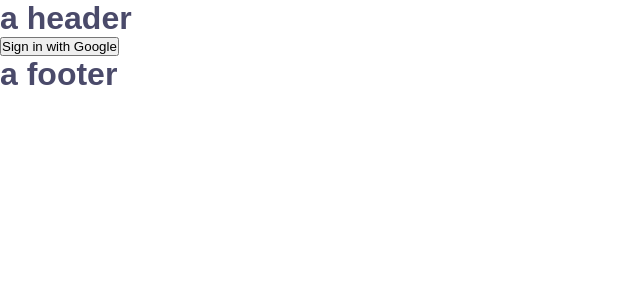
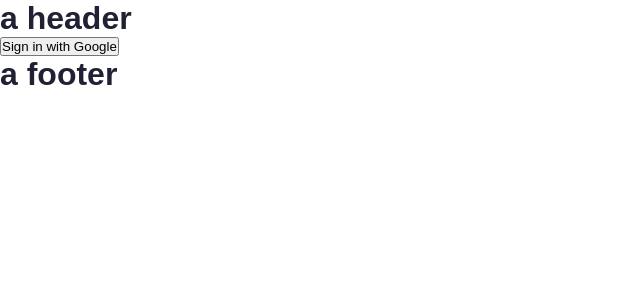
Before and after one commit to tanay123456789/cloud_drive, a React (Create React App) app in the folder drive/: page /signin in a window 1280 px wide. Shown: the top 300 px of the page, without its empty margins (0-640 px from the left). Built offline with nearby package versions, Linux system fonts and the light colour scheme; no server answers.

Commit message:
style:changes font text color to black

```diff
--- a/drive/package.json
+++ b/drive/package.json
@@ -9,6 +9,7 @@
         "babel-eslint": "^10.1.0",
         "bootstrap": "^5.1.3",
         "firebase": "^9.6.10",
+        "moment": "^2.29.3",
         "prettier": "^2.6.1",
         "react": "^17.0.2",
         "react-dom": "^17.0.2",
--- a/drive/src/App.js
+++ b/drive/src/App.js
@@ -19,7 +19,7 @@ const App = () => {
             <Router>
                 <Header/>
                 <Routes>
-                    <Route path="/" element={<Home/>} />
+                    <Route path="/home/:id" element={<Home/>} />
                     <Route path="/profile" element={<Profile />} />
                     <Route path="/signin" element={<Signin />} />
                     <Route path="*" element={<PageNotFound />}/>
--- a/drive/src/pages/home/index.js
+++ b/drive/src/pages/home/index.js
@@ -1,13 +1,15 @@
 import React from "react";
 import Signin from "../signin";
+import {FaFolder} from "react-icons/fa";
 
 const Home = () => {
     return (
         <div>
             <h1>home page</h1>
+            <div>
+                <FaFolder/>
+            </div>
 
-
-            <button>signin</button>
 
         </div>
 
--- a/drive/src/styles/global.css
+++ b/drive/src/styles/global.css
@@ -48,5 +48,5 @@
 body {
     font-family: var(--body-font);
     background-color: var(--neutral-100);
-    color: var(--neutral-900);
+    color: var(--neutral-1000);
 }
```
Also changed, not shown: 1 other file (tests, documents, lock files or other folders).
